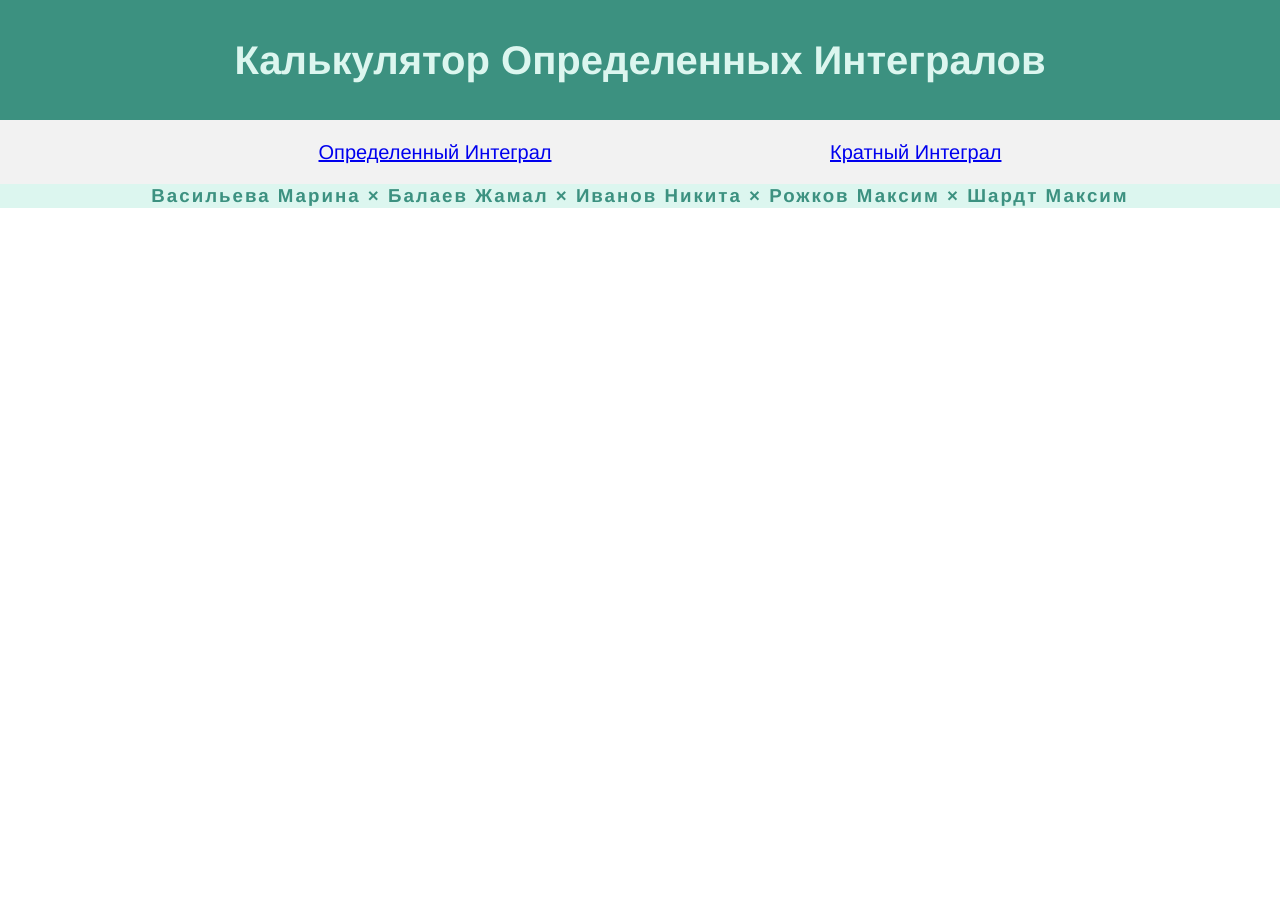
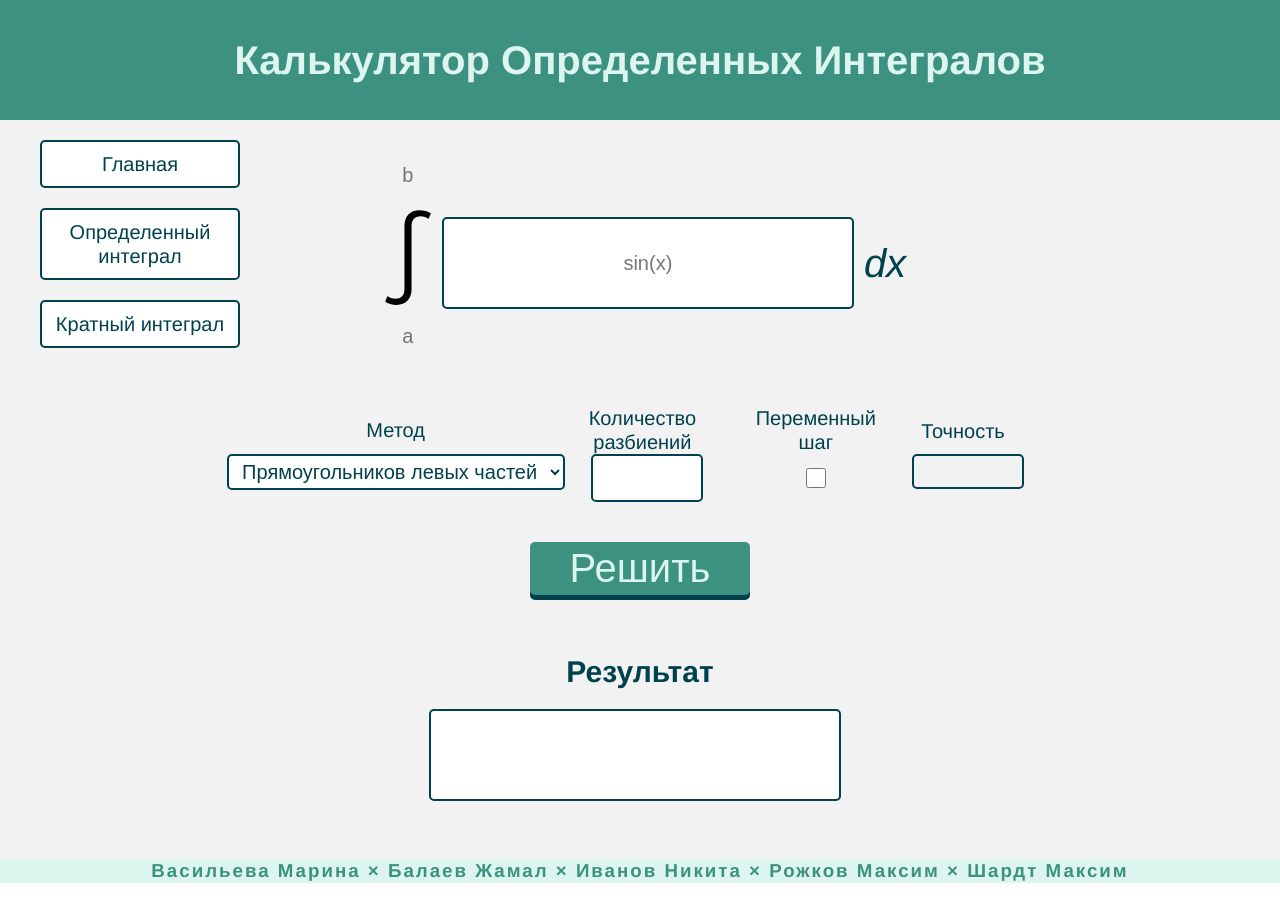
Before and after one commit to mxschardt/integral-calc, a React (Vite) app: page /define-integral in a window 1280 px wide. Before the commit the page ends 800 px from the top, so only its background shows below. Built offline with nearby package versions, Linux system fonts and the light colour scheme.

Commit message:
final push

```diff
--- a/src/App.tsx
+++ b/src/App.tsx
@@ -1,14 +1,16 @@
 import { Routes, Route } from 'react-router-dom';
 import Layout from './components/Layout/Layout';
 import Integral from './pages/Integral';
+import Main from './pages/Main';
 import MultiplyIntegral from './pages/MultiplyIntegral';
 
 function App() {
   return (
     <Layout>
       <Routes>
-        <Route path="/" element={<Integral />} />
-        <Route path="/multiple" element={<MultiplyIntegral />} />
+        <Route path="/" element={<Main />} />
+        <Route path="/define-integral" element={<Integral />} />
+        <Route path="/multiple-integral" element={<MultiplyIntegral />} />
       </Routes>
     </Layout>
   );
--- a/src/components/Layout/Layout.tsx
+++ b/src/components/Layout/Layout.tsx
@@ -2,17 +2,24 @@ import { Link } from 'react-router-dom';
 import './styles/layout.css';
 
 function Layout({ children }: { children?: React.ReactNode }) {
+  const pages = [
+    ['Главная', '/'],
+    ['Определенный интеграл', '/define-integral'],
+    ['Кратный интеграл', '/multiple-integral'],
+  ];
+
   return (
     <section className="layout">
       <h1>Калькулятор Определенных Интегралов</h1>
-      <nav className='navbar'>
+      <nav className="navbar">
         <ul>
-          <li>
-            <Link to='/' className='nav-item'>Определенный Интеграл</Link>
-          </li>
-          <li>
-            <Link to='/multiple' className='nav-item'>Кратный Интеграл</Link>
-          </li>
+          {pages.map((e) => (
+            <li key={e[1]}>
+              <Link to={e[1]} className="nav-item">
+                {e[0]}
+              </Link>
+            </li>
+          ))}
         </ul>
       </nav>
 
--- a/src/components/Layout/styles/layout.css
+++ b/src/components/Layout/styles/layout.css
@@ -11,9 +11,6 @@
 .layout {
   color: var(--text-main);
   background-color: var(--bg-base);
-}
-form {
-  min-height: 85vh;
 }
 
 /* HEADER */
@@ -31,15 +28,32 @@ form {
 
 /* NAVBAR */
 .navbar {
-  width: 100vw;
+  position: absolute;
+  top: 6rem;
+}
+.navbar a {
+  color: var(--text-main);
+  text-decoration: none;
 }
 .navbar ul {
-  display: flex;
-  flex-direction: row;
-  justify-content: space-evenly;
+  display: grid;
+  gap: 1rem;
+  max-width: 200px;
 }
 .navbar li {
   list-style: none;
+}
+.nav-item {
+  padding: 0.5rem;
+  display: flex;
+  align-items: center;
+  justify-content: center;
+  background-color: var(--bg-input);
+  border: solid 2px var(--text-main);
+  border-radius: 5px;
+}
+.nav-item:active {
+  background-color: var(--bg-base);
 }
 
 /* FOOTER */
--- a/src/index.css
+++ b/src/index.css
@@ -16,3 +16,9 @@ body {
   min-width: 320px;
   min-height: 100vh;
 }
+
+.main {
+  min-height: 85vh;
+  max-width: 60vw;
+  margin: 0 auto;
+}
--- a/src/pages/Integral.tsx
+++ b/src/pages/Integral.tsx
@@ -48,7 +48,7 @@ function Integral() {
   };
 
   return (
-    <form onSubmit={(e) => solveEquaton(e)}>
+    <form onSubmit={(e) => solveEquaton(e)} className='main'>
       <div className="integral-input">
         <div className="integral">
           <LimitInput
--- /dev/null
+++ b/src/pages/Main.tsx
@@ -0,0 +1,5 @@
+function Main() {
+  return <main className="main">Что должно быть на главной страниц</main>;
+}
+
+export default Main;
--- a/src/pages/MultiplyIntegral.tsx
+++ b/src/pages/MultiplyIntegral.tsx
@@ -45,7 +45,7 @@ function MultiplyIntegral() {
   };
 
   return (
-    <form onSubmit={(e) => solveEquaton(e)}>
+    <form onSubmit={(e) => solveEquaton(e)} className='main'>
       <div className="integral-input">
         <div className="integral">
           <LimitInput
```
